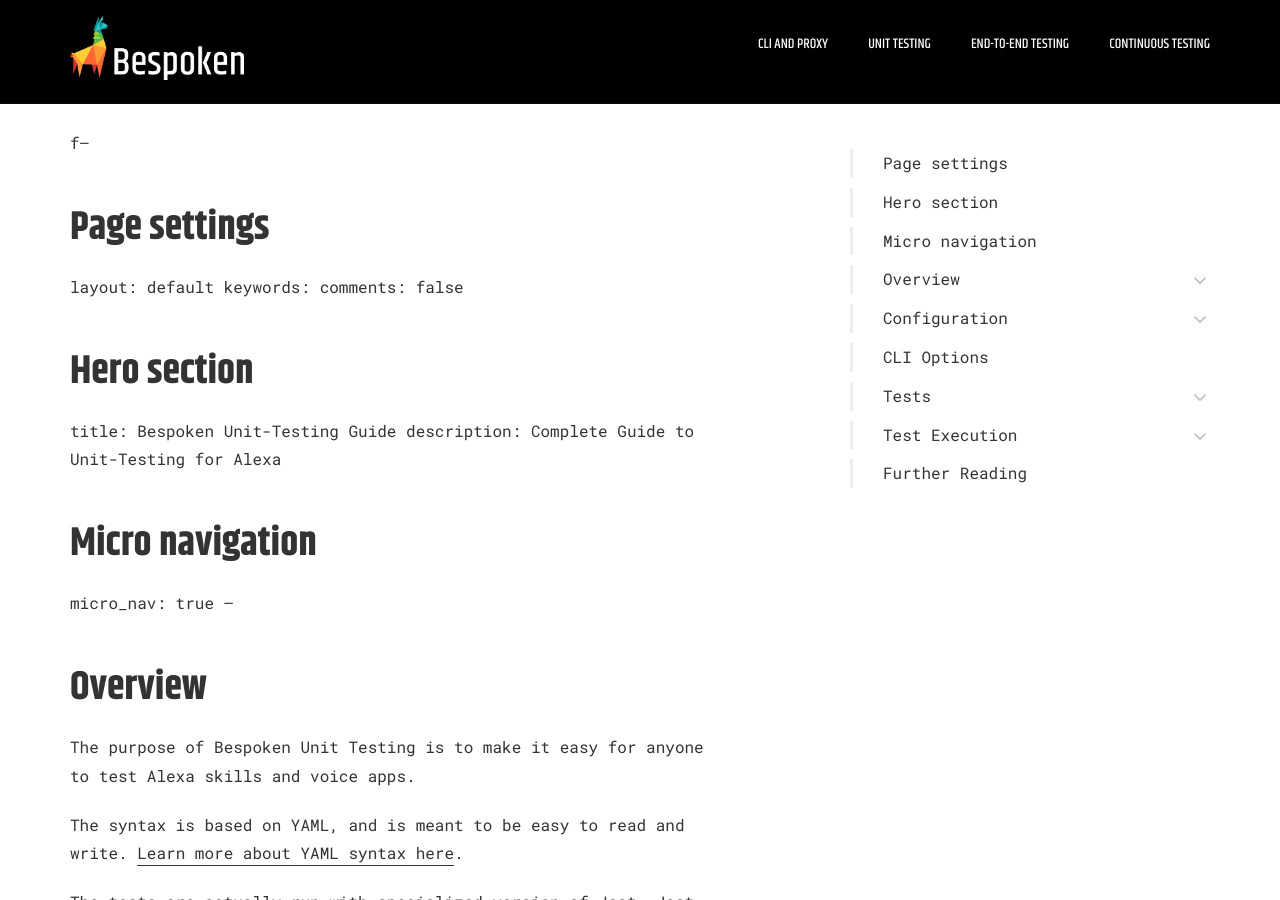
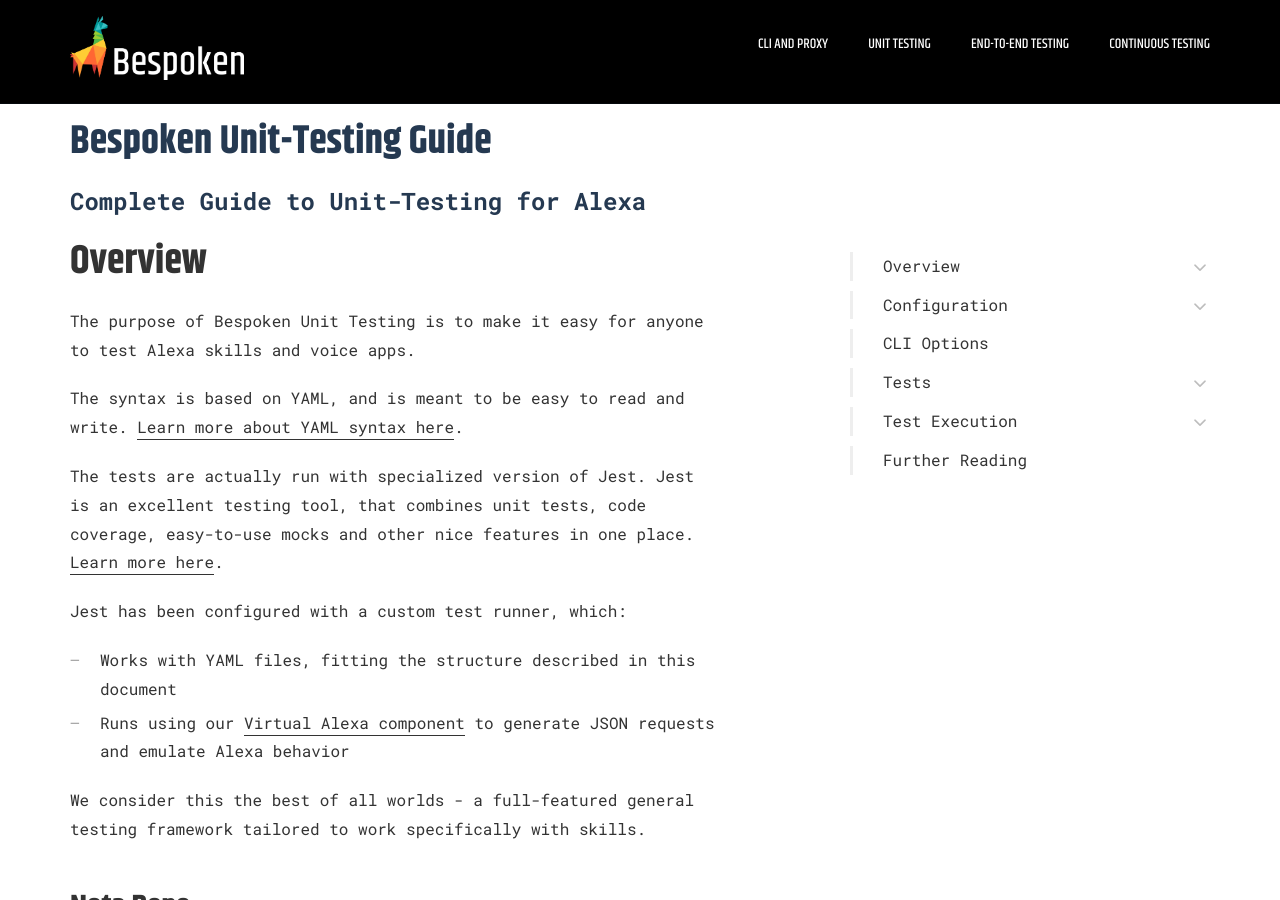
Before and after one commit to bespoken/bespoken-docs, a Jekyll site: the page built from unit-testing/guide.md, in a window 1280 px wide and 900 px high. Built offline with Jekyll 4.4.1, drawn with Linux system fonts in a browser that asks for light colours; some web fonts are replaced; our own code applies the rules of GitHub Pages for plain Markdown files.

Commit message:
Remove 'f'

```diff
--- a/unit-testing/guide.md
+++ b/unit-testing/guide.md
@@ -1,4 +1,4 @@
-f---
+---
 # Page settings
 layout: default
 keywords:
```
